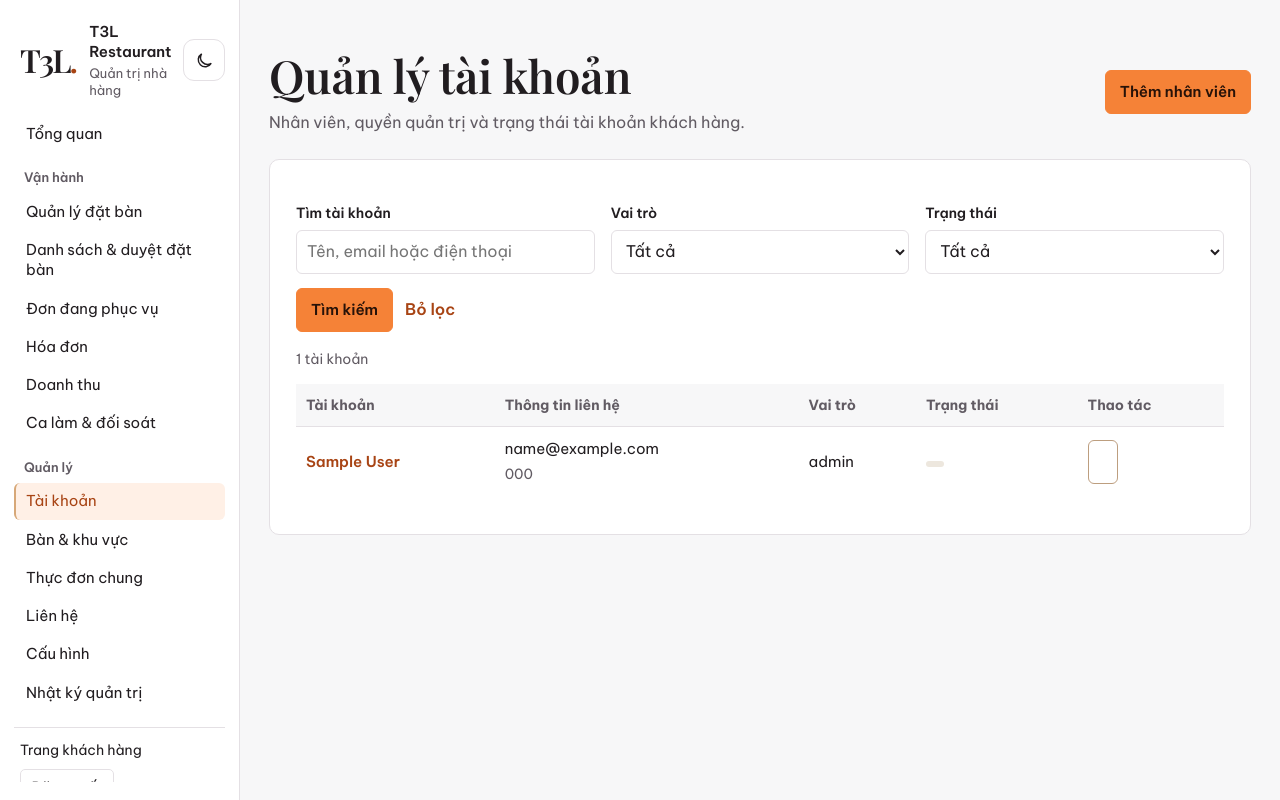
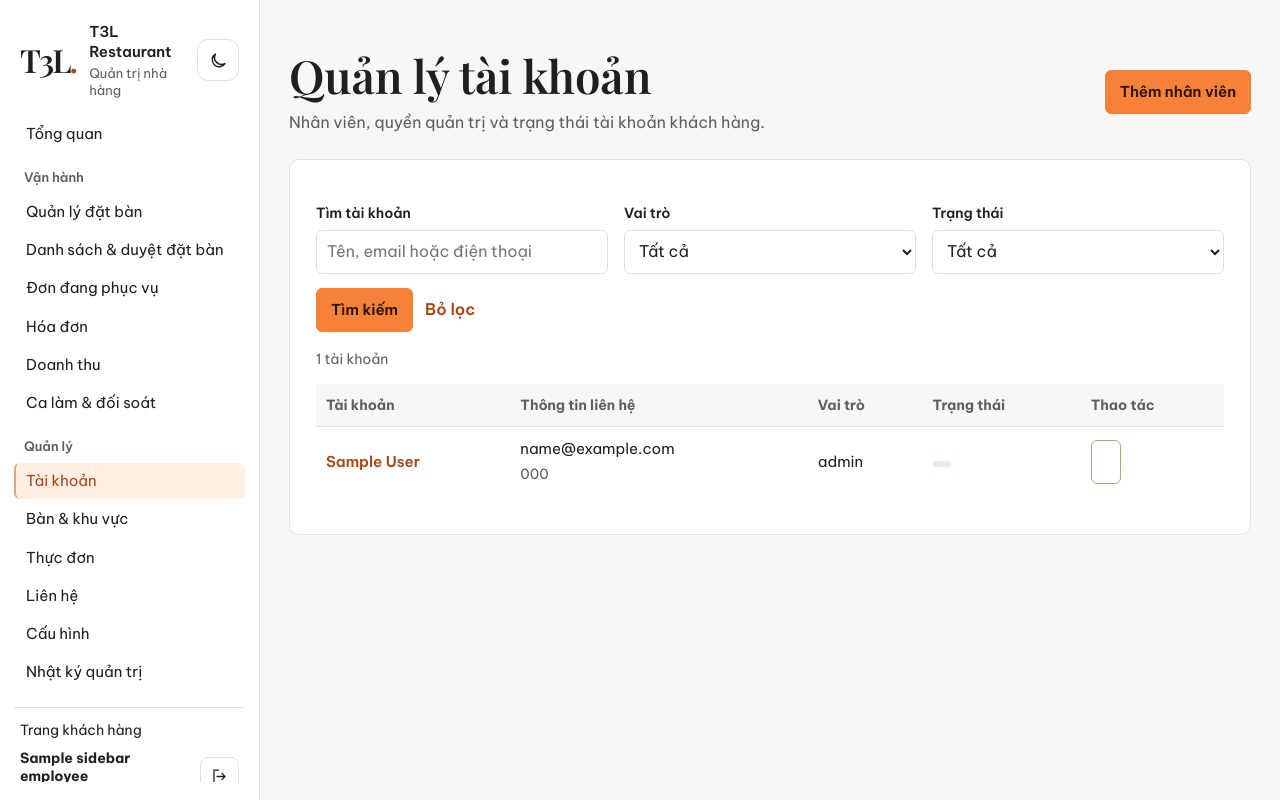
Before and after one commit to zzthantrongthangzz/t3l-restaurant-web, a Spring app: page /admin/accounts in a window 1280 px wide. Run offline with Thymeleaf, Linux system fonts and the light colour scheme; empty tables hold one stand-in row (values such as "Sample post"); the template is opened without the code that fills it: most values are stand-ins (such as "Sample title", 1, 10 or a date in 2020); data that the repository does not hold is empty; some of the project's set-up classes (security, data sources, template engines, error pages and the like) are left out, and stand-ins take their place; database files in the repository are not loaded.

Commit message:
feat(account): show account identity in sidebars

```diff
--- a/src/main/resources/static/css/admin.css
+++ b/src/main/resources/static/css/admin.css
@@ -1,4 +1,4 @@
-body.admin-page { --sidebar-width: 15rem; min-height: 100vh; padding-inline-start: var(--sidebar-width); }
+body.admin-page { --sidebar-width: 16.25rem; min-height: 100vh; padding-inline-start: var(--sidebar-width); }
 .admin-brand-controls { display: flex; gap: 8px; align-items: center; }
 .dish-editor .staff-page-heading { display: grid; justify-items: start; gap: 8px; }
 .dish-editor-grid { display: grid; grid-template-columns: minmax(0, 1fr) minmax(245px, 340px); gap: 18px; align-items: start; }
@@ -65,7 +65,7 @@ body.admin-page { --sidebar-width: 15rem; min-height: 100vh; padding-inline-star
 .admin-danger-action { margin-top: 18px; }
 .admin-sr-only { position: absolute; width: 1px; height: 1px; margin: -1px; padding: 0; overflow: hidden; clip-path: inset(50%); white-space: nowrap; border: 0; }
 @media (max-width: 1080px) {
-  body.admin-page { --sidebar-width: 13.5rem; }
+  body.admin-page { --sidebar-width: 14.25rem; }
   .admin-page .staff-main { width: calc(100% - 38px); }
   .admin-dashboard-grid { grid-template-columns: minmax(0, 1fr) minmax(0, .8fr); }
   .admin-revenue-chart { grid-column: 1 / -1; }
--- a/src/main/resources/static/css/restaurant-sidebar.css
+++ b/src/main/resources/static/css/restaurant-sidebar.css
@@ -20,7 +20,7 @@
 .restaurant-sidebar .home-nav > a[aria-current="page"] { font-weight: 700; }
 
 @media (min-width: 1101px) {
-  body.home:has(> .restaurant-sidebar) { --restaurant-sidebar-width: 188px; padding-inline-start: var(--restaurant-sidebar-width); }
+  body.home:has(> .restaurant-sidebar) { --restaurant-sidebar-width: 220px; padding-inline-start: var(--restaurant-sidebar-width); }
   .home > .home-header.restaurant-sidebar,
   .home.menu-page > .home-header.restaurant-sidebar,
   .home.table-plan-page > .home-header.restaurant-sidebar {
@@ -58,12 +58,12 @@
   }
   .restaurant-sidebar .customer-menu .customer-dropdown { right: auto; left: calc(100% + 24px); top: auto; bottom: 0; }
   .home.faq-page .faq-main { padding-top: 56px; }
-  body.staff-page:has(> .staff-header) { padding-inline-start: 190px; }
+  body.staff-page:has(> .staff-header) { padding-inline-start: 220px; }
   .staff-page > .staff-header {
     position: fixed;
     inset: 0 auto 0 0;
     z-index: 5;
-    width: 190px;
+    width: 220px;
     display: flex;
     flex-direction: column;
     padding: 20px 12px 14px;
@@ -76,7 +76,6 @@
   .staff-header .staff-nav a { border: 0; border-radius: 9px; padding: 10px 9px; }
   .staff-header .staff-nav a:is(:hover,[aria-current="page"]) { background: var(--accent-wash); }
   .staff-header .staff-user { order: 2; margin-top: auto; padding: 12px 5px 0; border-top: 1px solid var(--border); }
-  .staff-header .staff-user > span { width: 100%; }
 }
 
 @media (max-width: 1100px) {
@@ -98,3 +97,30 @@
   .restaurant-sidebar .home-brand-mark { font-size: 34px; }
   .restaurant-sidebar .home-brand-name { font-size: .52rem; letter-spacing: 2.2px; }
 }
+
+.sidebar-account-label { display: grid; gap: 2px; min-width: 0; color: var(--text); text-align: left; line-height: 1.3; }
+.sidebar-account-label strong { font-size: .875rem; overflow-wrap: anywhere; }
+.sidebar-account-label small { color: var(--text-muted); font-size: .75rem; }
+.sidebar-employee { display: flex; align-items: center; justify-content: space-between; gap: 8px; min-width: 0; }
+.sidebar-employee form { flex: 0 0 auto; margin: 0; }
+.sidebar-signout {
+  display: grid; place-items: center; width: 39px; height: 39px; border: 1px solid var(--border);
+  border-radius: 8px; background: var(--surface); color: var(--text); cursor: pointer;
+}
+.sidebar-signout:hover { background: var(--accent-wash); color: var(--accent); }
+.restaurant-mobile-account { padding: 10px 10px 4px; border-top: 1px solid var(--border); }
+.admin-nav-actions .sidebar-employee { width: 100%; }
+.staff-user .sidebar-employee { flex: 1 1 auto; }
+.restaurant-sidebar-actions .sidebar-employee,
+.restaurant-sidebar-actions .customer-menu summary .sidebar-account-label { display: none; }
+
+@media (min-width: 1101px) {
+  .restaurant-sidebar .restaurant-mobile-account { display: none; }
+  .restaurant-sidebar-actions { display: grid; justify-content: stretch; gap: 10px; }
+  .restaurant-sidebar-actions .sidebar-employee { display: flex; }
+  .restaurant-sidebar-actions .customer-menu > summary { justify-content: start; }
+  .restaurant-sidebar-actions .customer-menu summary .sidebar-account-label { display: grid; flex: 1; }
+  .restaurant-sidebar-actions .customer-avatar { flex: 0 0 34px; width: 34px; height: 34px; }
+  .restaurant-sidebar-actions .customer-chevron { margin-left: auto; }
+  .staff-header .staff-user .sidebar-employee { width: 100%; }
+}
--- a/src/main/resources/templates/account/fragments/navigation.html
+++ b/src/main/resources/templates/account/fragments/navigation.html
@@ -34,12 +34,15 @@
     <details th:fragment="dropdown" class="customer-menu" th:if="${customerBadge != null}">
       <summary aria-label="Menu tài khoản của bạn">
         <span th:replace="~{account/fragments/navigation :: avatar}"></span>
+        <span th:replace="~{account/fragments/sidebar :: label(${customerBadge.name}, 'Khách hàng')}"></span>
         <svg class="customer-chevron" viewBox="0 0 14 14" fill="none" stroke="currentColor" stroke-width="1.5" aria-hidden="true">
           <path d="m3 5 4 4 4-4" />
         </svg>
       </summary>
       <nav class="customer-dropdown" aria-label="Menu tài khoản">
-        <p class="customer-menu-name" th:text="${customerBadge.name}"></p>
+        <p class="customer-menu-name">
+          <span th:replace="~{account/fragments/sidebar :: label(${customerBadge.name}, 'Khách hàng')}"></span>
+        </p>
         <th:block th:replace="~{account/fragments/navigation :: links(${section})}"></th:block>
         <form th:action="@{/logout}" method="post">
           <button class="customer-option" type="submit">
--- /dev/null
+++ b/src/main/resources/templates/account/fragments/sidebar.html
@@ -0,0 +1,17 @@
+<!doctype html>
+<html lang="vi" xmlns:th="http://www.thymeleaf.org">
+<body>
+  <span class="sidebar-account-label" th:fragment="label(name, role)">
+    <strong th:text="${name}"></strong>
+    <small th:text="${role}"></small>
+  </span>
+  <div class="sidebar-employee" th:fragment="employee" th:if="${sidebarEmployee != null}">
+    <span th:replace="~{account/fragments/sidebar :: label(${sidebarEmployee.name}, ${sidebarEmployee.role})}"></span>
+    <form th:action="@{/logout}" method="post">
+      <button class="sidebar-signout" type="submit" title="Đăng xuất" aria-label="Đăng xuất">
+        <svg th:replace="~{account/fragments/navigation :: icon('logout')}"></svg>
+      </button>
+    </form>
+  </div>
+</body>
+</html>
--- a/src/main/resources/templates/admin/fragments/shell.html
+++ b/src/main/resources/templates/admin/fragments/shell.html
@@ -8,7 +8,7 @@
   <link rel="stylesheet" th:href="@{/css/reservation-requests.css(v=20261120-staff)}" />
   <link rel="stylesheet" th:href="@{/css/staff.css(v=20261120)}" />
   <link rel="stylesheet" th:href="@{/css/table-plan.css(v=20261124)}" />
-  <link rel="stylesheet" th:href="@{/css/admin.css(v=20261120)}" />
+  <link rel="stylesheet" th:href="@{/css/admin.css(v=sidebar-account)}" />
   <script defer th:src="@{/js/staff.js(v=20261120)}"></script>
   <script defer th:src="@{/js/admin.js(v=20261120)}"></script>
   <th:block th:replace="~{web/fragments/theme :: assets}"></th:block>
@@ -38,14 +38,14 @@
       <span class="admin-nav-label">Quản lý</span>
       <a th:href="@{/admin/accounts}" th:attr="aria-current=${section == 'accounts' ? 'page' : null}">Tài khoản</a>
       <a th:href="@{/admin/inventory}" th:attr="aria-current=${section == 'inventory' ? 'page' : null}">Bàn &amp; khu vực</a>
-      <a th:href="@{/menu}" th:attr="aria-current=${section == 'dishes' ? 'page' : null}">Thực đơn chung</a>
+      <a th:href="@{/menu}" th:attr="aria-current=${section == 'dishes' ? 'page' : null}">Thực đơn</a>
       <a th:href="@{/admin/contacts}" th:attr="aria-current=${section == 'contacts' ? 'page' : null}">Liên hệ</a>
       <a th:href="@{/admin/settings}" th:attr="aria-current=${section == 'settings' ? 'page' : null}">Cấu hình</a>
       <a th:href="@{/admin/activity}" th:attr="aria-current=${section == 'activity' ? 'page' : null}">Nhật ký quản trị</a>
     </nav>
     <div class="admin-nav-actions">
       <a th:href="@{/}">Trang khách hàng</a>
-      <form th:action="@{/logout}" method="post"><button class="staff-signout" type="submit">Đăng xuất</button></form>
+      <div th:replace="~{account/fragments/sidebar :: employee}"></div>
     </div>
   </div>
 </header>
--- a/src/main/resources/templates/staff/fragments/shell.html
+++ b/src/main/resources/templates/staff/fragments/shell.html
@@ -20,13 +20,13 @@
           <span>T3L Restaurant<small>Vận hành nhà hàng</small></span>
         </a>
         <div class="staff-user">
-          <span sec:authentication="name"></span>
           <a th:href="@{/}">Trang chủ</a>
           <button th:replace="~{web/fragments/theme :: toggle}"></button>
-          <form th:action="@{/logout}" method="post"><button class="staff-signout" type="submit">Đăng xuất</button></form>
+          <div th:replace="~{account/fragments/sidebar :: employee}"></div>
         </div>
       </div>
       <nav class="staff-nav" aria-label="Điều hướng nhân viên">
+        <a th:href="@{/menu}">Thực đơn</a>
         <a th:href="@{/staff/dashboard}" th:attr="aria-current=${section == 'dashboard' ? 'page' : null}">Tổng quan</a>
         <a th:href="@{/staff/reservations}" th:attr="aria-current=${section == 'reservations' ? 'page' : null}">Đặt bàn</a>
         <a th:href="@{/staff/tables}" th:attr="aria-current=${section == 'tables' ? 'page' : null}">Quản lý đặt bàn</a>
--- a/src/main/resources/templates/web/fragments/theme.html
+++ b/src/main/resources/templates/web/fragments/theme.html
@@ -3,7 +3,7 @@
 <head>
   <th:block th:fragment="assets">
     <link rel="stylesheet" th:href="@{/css/theme.css(v=versionb)}" />
-    <link rel="stylesheet" th:href="@{/css/restaurant-sidebar.css(v=left-nav)}" />
+    <link rel="stylesheet" th:href="@{/css/restaurant-sidebar.css(v=sidebar-account)}" />
     <script th:src="@{/js/theme.js(v=versionb)}"></script>
   </th:block>
 </head>
```
Also changed, not shown: src/main/java/t3l/restaurant/t3l_restaurant/controller/SidebarAccountAdvice.java (added, +38 -0 lines), src/main/resources/templates/web/fragments/restaurant-shell.html (+4 -3 lines), 1 other file.
